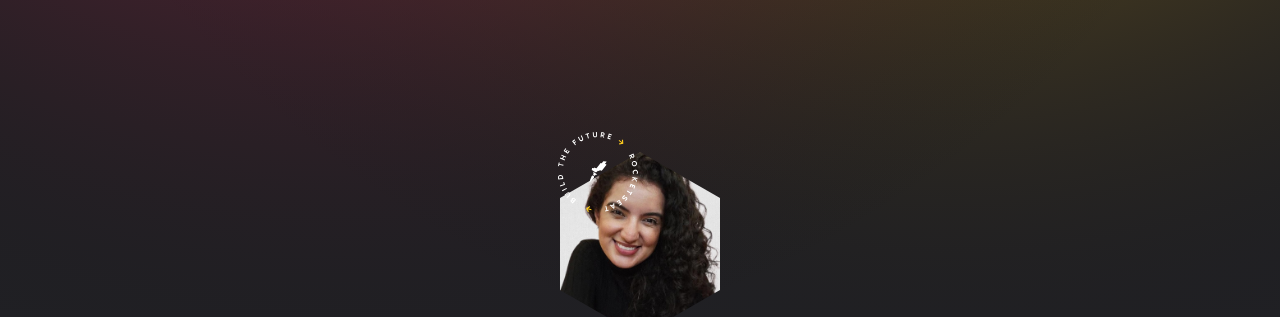
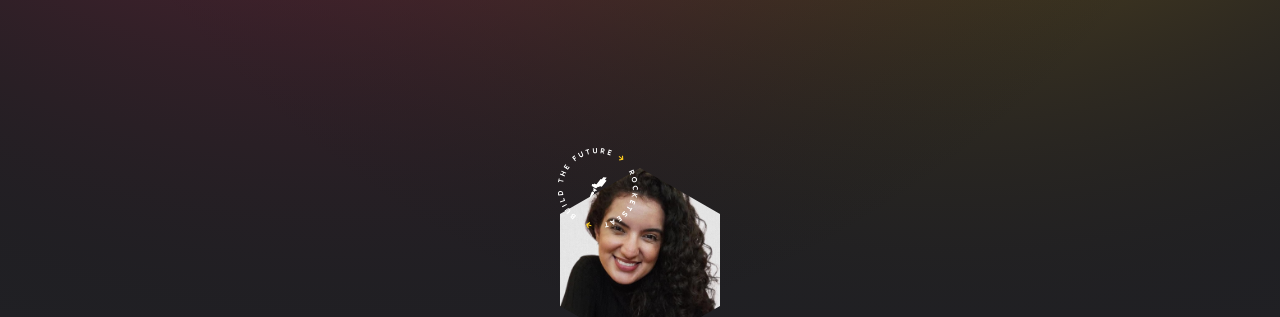
Before and after one commit to helainefarias/BadgeDoWhile2021, a plain HTML site: page index.html in a window 1280 px wide. Shown: the top 317 px of the page. Drawn offline with Linux system fonts and the light colour scheme.

Commit message:
Update stylesheet.css

```diff
--- a/stylesheet.css
+++ b/stylesheet.css
@@ -32,7 +32,7 @@ main {
 
 .avatar {
     display: inline-flex;
-    margin: 9.5rem auto;
+    margin: 10.5rem auto;
     position: relative;
     width: 10rem;
 }
```
